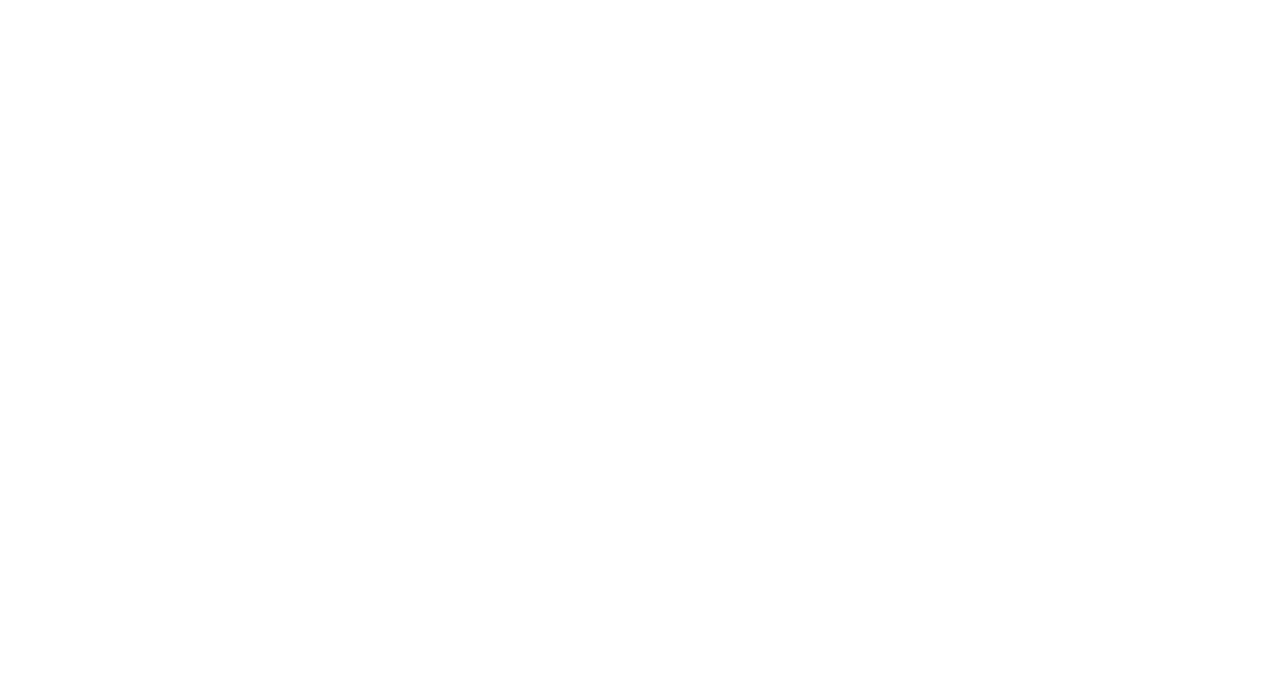
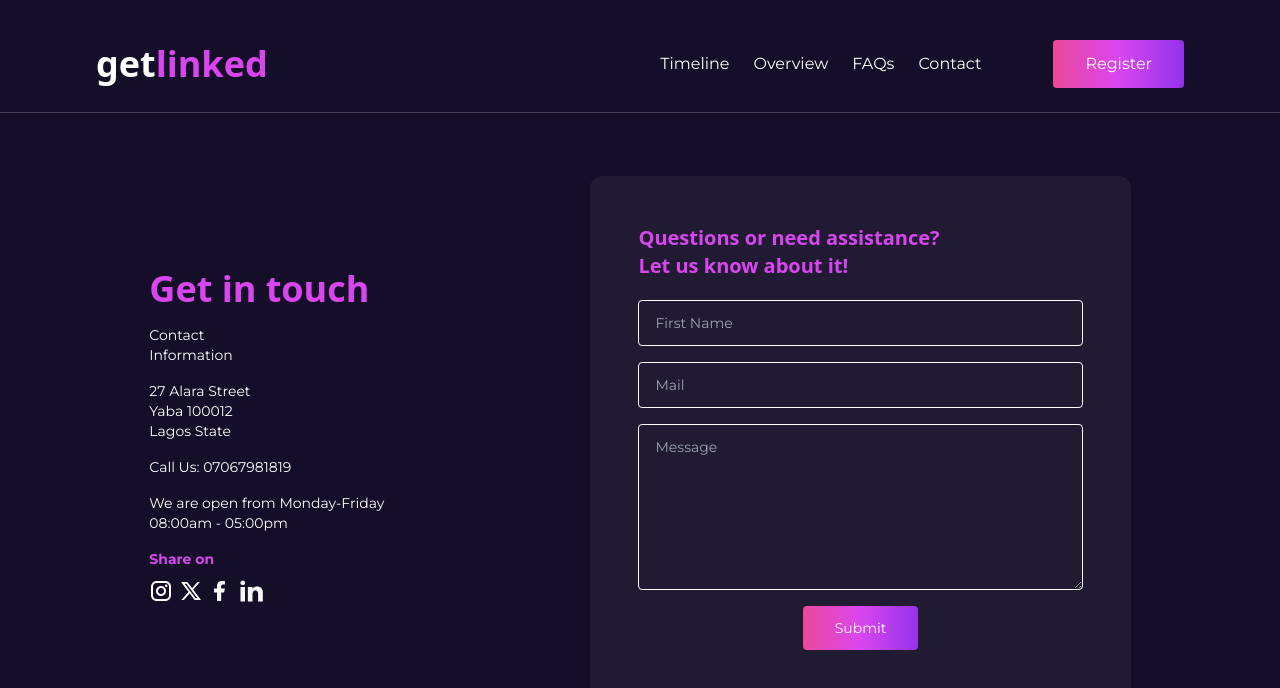
Before and after one commit to CyberGeni/getLinked, a React (Vite) app: page /contact in a window 1280 px wide. Before the commit this address had no page. Shown: the top 688 px of the page. Built offline with nearby package versions, Linux system fonts and the light colour scheme; a web font is replaced by a local one.

Commit message:
contact page

```diff
--- a/src/App.jsx
+++ b/src/App.jsx
@@ -5,6 +5,8 @@
   Routes,
 } from "react-router-dom";
 import Home from './pages/Home';
+import Contact from './pages/Contact';
+import Register from './pages/Register';
 function App() {
 
   return (
@@ -12,6 +14,8 @@
      <Router>
       <Routes>
         <Route path="/" element={<Home />} />
+        <Route path="/contact" element={<Contact />} />
+        <Route path="/Register" element={<Register />} />
       </Routes>
      </Router>
     </>
--- a/src/components/Navbar.jsx
+++ b/src/components/Navbar.jsx
@@ -16,9 +16,9 @@
           <a href="">Timeline</a>
           <a href="">Overview</a>
           <a href="">FAQs</a>
-          <a href="" className="lg:pr-12">
+          <Link to="/contact" className="lg:pr-12">
             Contact
-          </a>
+          </Link>
           <Link
             to="/register"
             className="bg-gradient-to-l from-purple-600 via-fuchsia-500 to-pink-500 rounded px-8 py-3"
--- /dev/null
+++ b/src/pages/Contact.jsx
@@ -0,0 +1,77 @@
+import Navbar from "../components/Navbar";
+import facebook from "../assets/images/facebook.png";
+import instagram from "../assets/images/instagram.png";
+import x from "../assets/images/x.png";
+import linkedin from "../assets/images/linkedin.png";
+import back from "../assets/images/back.png";
+function Contact() {
+	return (
+		<div className="bg-kinda-purple text-white min-h-screen font-montserrat">
+			<div>
+                <div className="hidden md:block">
+                    <Navbar />
+                </div>
+				<div className="md:hidden">
+                    <img className="w-8 mx-[7.5%] py-8" src={back} alt="" />
+                </div>
+				<main className="grid grid-cols-1 md:grid-cols-7 px-[7.5%] lg:w-11/12 pt-2 text-sm mx-auto items-center lg:min-h-[80vh] gap-12">
+					<div className="col-span-1 md:col-span-3 flex flex-col space-y-4 order-last md:order-none">
+						<h1 className="hidden md:inline text-2xl md:text-3xl lg:text-4xl text-fuchsia-500 font-bold font-clashDisplay">
+							Get in touch
+						</h1>
+						<span className="hidden md:inline ">
+							Contact <br />
+							Information
+						</span>
+						<span className="hidden md:inline ">
+							27 Alara Street <br />
+							Yaba 100012 <br /> Lagos State
+						</span>
+						<span className="hidden md:inline ">Call Us: 07067981819</span>
+						<span className="hidden md:inline ">
+							We are open from Monday-Friday <br />
+							08:00am - 05:00pm
+						</span>
+						<div className="space-y-2 mx-auto md:mx-0 text-center md:text-left">
+							<span className="text-fuchsia-500 font-bold">Share on</span>
+							<div className="flex items-center space-x-2">
+								<img
+									className="w-6 h-6 object-contain"
+									src={instagram}
+									alt=""
+								/>
+								<a href="https://twitter.com/getLinkedai">
+									<img className="w-5 h-6 object-contain" src={x} alt="" />
+								</a>
+
+								<img className="w-5 h-5 object-contain" src={facebook} alt="" />
+								<img className="w-7 h-7 object-contain" src={linkedin} alt="" />
+							</div>
+						</div>
+					</div>
+					<div className="md:col-span-4 md:bg-white/5 rounded-xl md:p-12 space-y-5 shadow">
+						<h1 className="text-xl font-bold font-clashDisplay text-fuchsia-500">
+							Questions or need assistance? <br /> Let us know about it!
+						</h1>
+                        <p className="my-3 md:hidden">Email us below to any question related to our event</p>
+						<form action="" className="flex flex-col space-y-4">
+							<input className="bg-transparent border-white border rounded px-4 py-3 text-white" type="text" placeholder="First Name" required />
+							<input className="bg-transparent border-white border rounded px-4 py-3 text-white" type="text" placeholder="Mail" required/>
+							<textarea className="bg-transparent border-white border rounded px-4 py-3 text-white"
+								required
+                                name=""
+								id=""
+								cols="30"
+								rows="7"
+								placeholder="Message"
+							></textarea>
+							<button className="w-fit mx-auto bg-gradient-to-l from-purple-600 via-fuchsia-500 to-pink-500 rounded px-8 py-3">Submit </button>
+						</form>
+					</div>
+				</main>
+			</div>
+		</div>
+	);
+}
+
+export default Contact;
--- a/src/pages/Register.jsx
+++ b/src/pages/Register.jsx
@@ -0,0 +1,5 @@
+export default function Register() {
+  return (
+    <div>Register</div>
+  )
+}
```
Also changed, not shown: src/assets/images/back.png (added), src/pages/Login.jsx (deleted).
